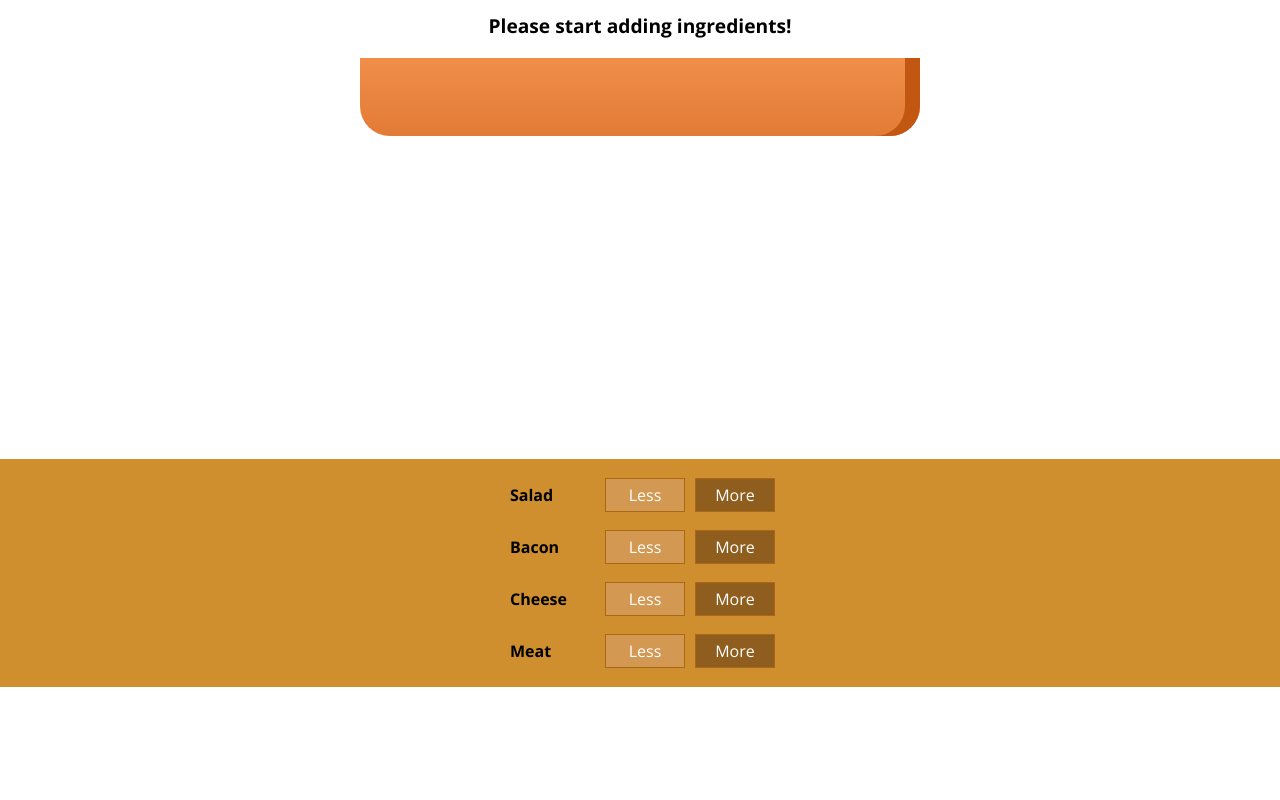
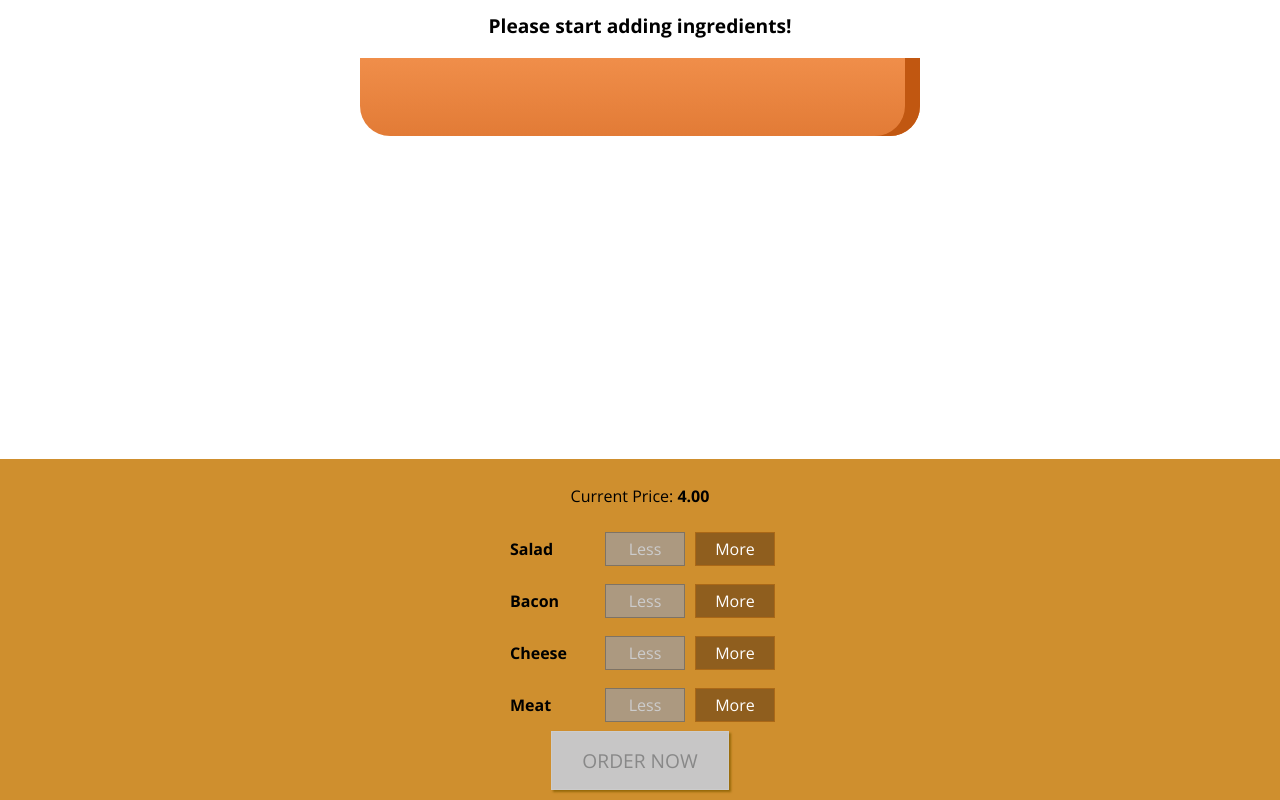
Before and after one commit to PallaviDutta/BurgerBuilder, a React app: page / in a window 1280 px wide. Shown: the part 179-979 px from the top of the page. Before the commit the page ends 866 px from the top, so only its background shows below. Built offline with nearby package versions, Linux system fonts and the light colour scheme.

Commit message:
Add Remove items and Order Now Button

```diff
--- a/src/components/Burger/BuildControls/BuildControl/BuildControl.js
+++ b/src/components/Burger/BuildControls/BuildControl/BuildControl.js
@@ -4,7 +4,10 @@
 const buildControl =(props) =>(
     <div className='BuildControl'>
         <div className='Label'>{props.label}</div>
-        <button className='Less' onClick={props.removed}>Less</button>
+        <button
+        className='Less'
+        onClick={props.removed}
+        disabled={props.disabled}>Less</button>
         <button className='More' onClick={props.added}>More</button>
     </div>
 );
--- a/src/components/Burger/BuildControls/BuildControls.css
+++ b/src/components/Burger/BuildControls/BuildControls.css
@@ -8,3 +8,44 @@
     margin: auto;
     padding: 10px 0;
 }
+
+.OrderButton {
+    background-color: #DAD735;
+    outline: none;
+    cursor: pointer;
+    border: 1px solid #966909;
+    color: #966909;
+    font-family: inherit;
+    font-size: 1.2em;
+    padding: 15px 30px;
+    box-shadow: 2px 2px 2px #966909;
+}
+
+.OrderButton:hover, .OrderButton:active {
+    background-color: #A0DB41;
+    border: 1px solid #966909;
+    color: #966909;
+}
+
+.OrderButton:disabled {
+    background-color: #C7C6C6;
+    cursor: not-allowed;
+    border: 1px solid #ccc;
+    color: #888888;
+}
+
+.OrderButton:not(:disabled) {
+    animation: enable 0.3s linear;
+}
+
+@keyframes enable {
+    0% {
+        transform: scale(1);
+    }
+    60% {
+        transform: scale(1.1);
+    }
+    100% {
+        transform: scale(1);
+    }
+}
--- a/src/components/Burger/BuildControls/BuildControls.js
+++ b/src/components/Burger/BuildControls/BuildControls.js
@@ -13,13 +13,20 @@
 
 const buildControls = (props) =>(
     <div className='BuildControls'>
+    <p>Current Price: <strong>{props.price.toFixed(2)}</strong></p>
         {controls.map(ctrl =>(
             <BuildControl
             key={ctrl.label}
             label={ctrl.label}
             added ={() => props.ingredientAdded(ctrl.type)}
-            removed ={() => props.ingredientRemoved(ctrl.type)}/>
+            removed ={() => props.ingredientRemoved(ctrl.type)}
+            disabled ={props.disabled[ctrl.type]}
+            />
         ))}
+
+        <button className='OrderButton'
+        disabled={!props.purchasable}
+        >ORDER NOW</button>
     </div>
 );
 
--- a/src/containers/BurgerBuilder/BurgerBuilder.js
+++ b/src/containers/BurgerBuilder/BurgerBuilder.js
@@ -26,7 +26,19 @@
             cheese: 0,
             meat: 0
         },
-        totalPrice: 4
+        totalPrice: 4,
+        purchasable: false
+    }
+
+    updatePurchaseState(ingredients){
+        const sum = Object.keys(ingredients)
+            .map(igKey =>{
+                return ingredients[igKey]
+            })
+            .reduce((sum, el)=>{
+                return sum+el;
+            },0);
+            this.setState({purchasable: sum>0})
     }
 
     addIngredientHandler = (type) =>{
@@ -40,10 +52,14 @@
         const oldPrice = this.state.totalPrice;
         const newPrice = oldPrice + priceAddition;
         this.setState({totalPrice: newPrice, ingredients: updatedIngredients})
+        this.updatePurchaseState(updatedIngredients);
     }
 
     removeIngredientHandler = (type) =>{
         const oldCount = this.state.ingredients[type];
+        if(oldCount <= 0){
+            return;
+        }
         const updatedCount = oldCount - 1;
         const updatedIngredients = {
             ...this.state.ingredients
@@ -53,15 +69,27 @@
         const oldPrice = this.state.totalPrice;
         const newPrice = oldPrice - priceDeduction;
         this.setState({totalPrice: newPrice, ingredients: updatedIngredients})
+        this.updatePurchaseState(updatedIngredients);
+
     }
 
     render(){
+        const disabledInfo={
+            ...this.state.ingredients
+        };
+        for(let key in disabledInfo){
+            disabledInfo[key] = disabledInfo[key] <=0
+        }
+        //{salad: true, meat: false, ...}
         return(
             <Aux>
                 <Burger ingredients={this.state.ingredients } />
                 <BuildControls
                 ingredientAdded={this.addIngredientHandler}
                 ingredientRemoved={this.removeIngredientHandler}
+                disabled={disabledInfo}
+                purchasable={this.state.purchasable}
+                price={this.state.totalPrice}
                 />
             </Aux>
         );
```
